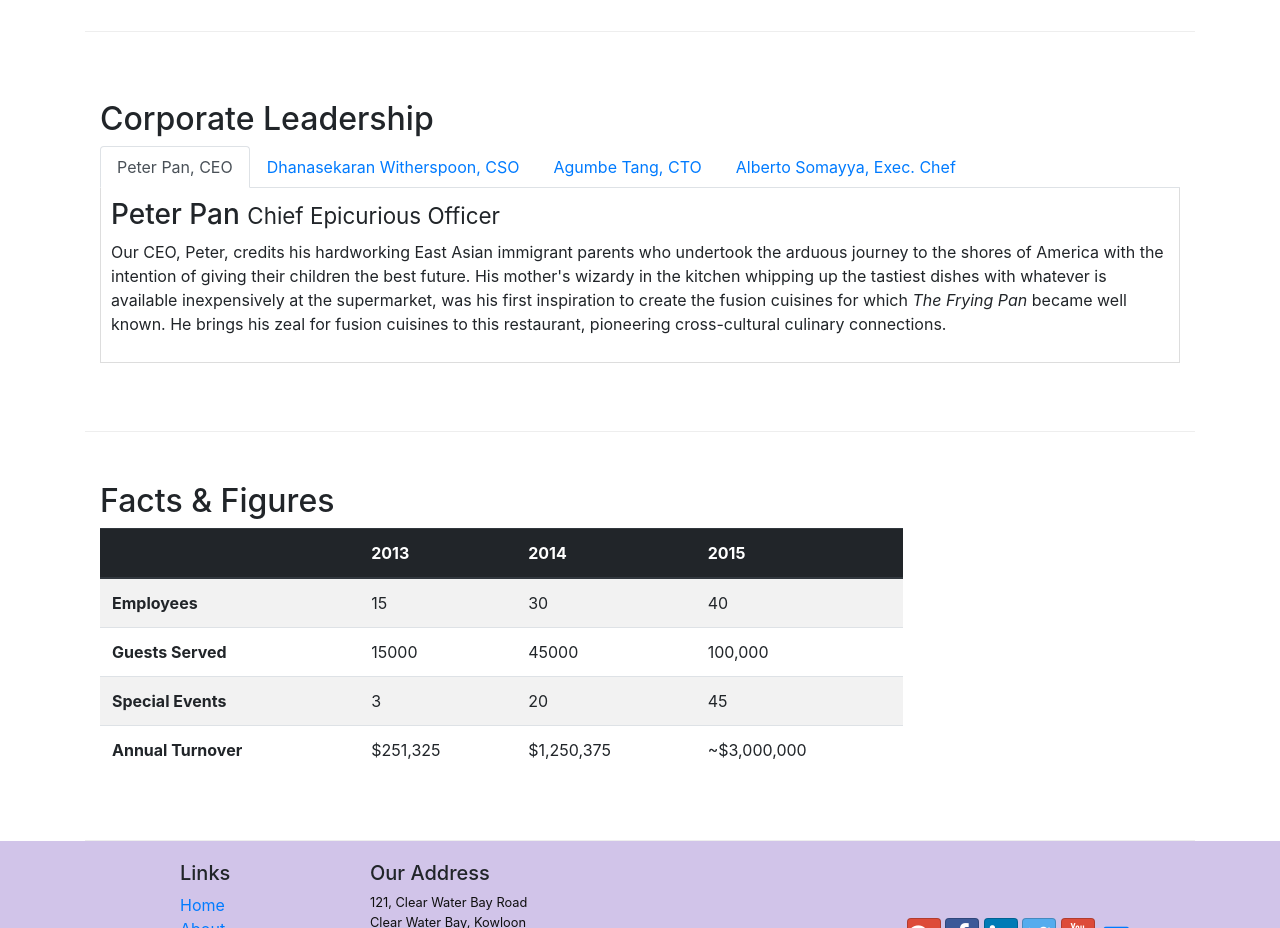
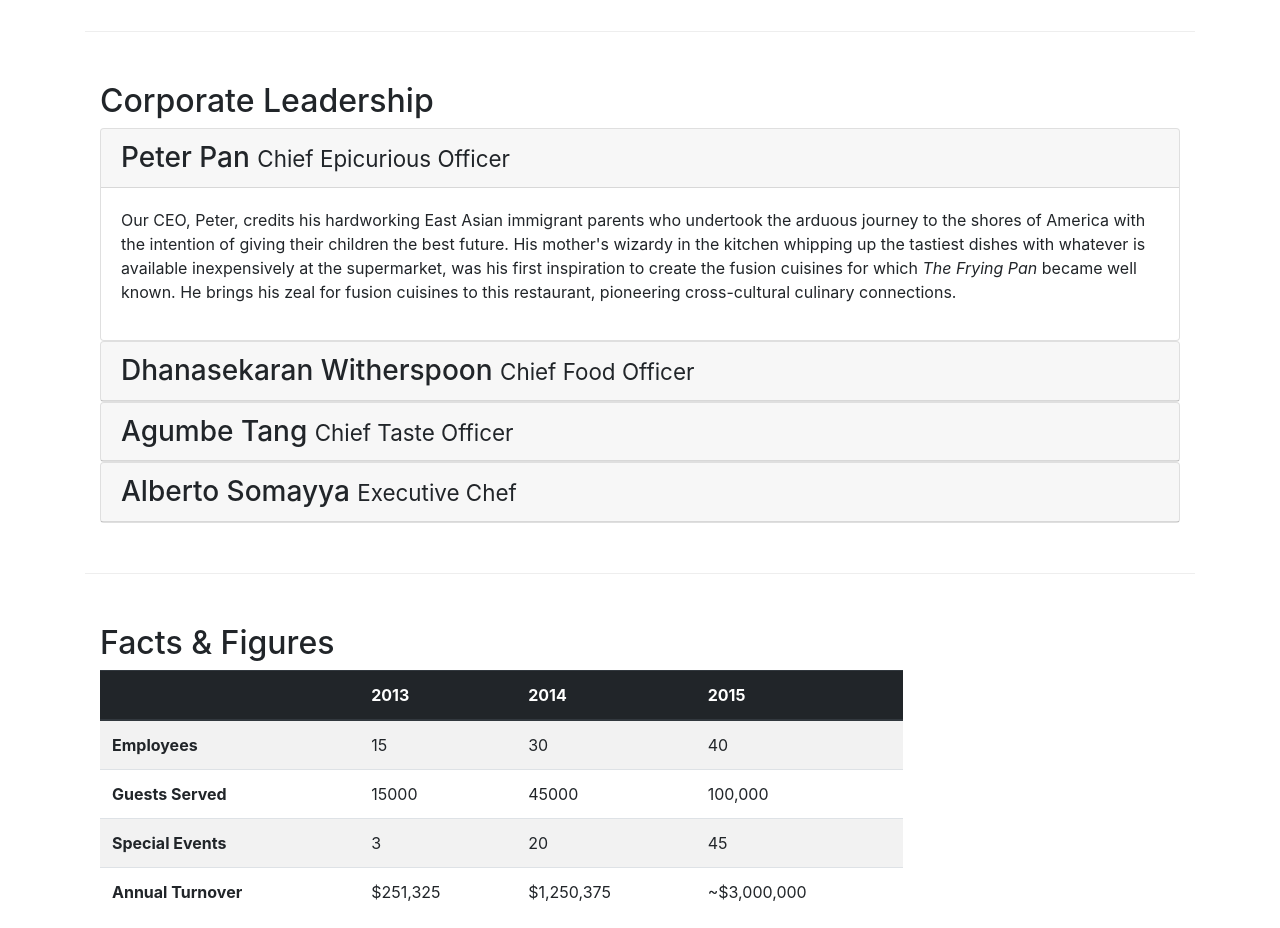
Before and after one commit to noeva/finalAss, a website: page aboutus.html in a window 1280 px wide. Shown: the part 940-1868 px from the top of the page. Drawn offline with nearby package versions, Linux system fonts and the light colour scheme.

Commit message:
accordion

```diff
--- a/aboutus.html
+++ b/aboutus.html
@@ -92,36 +92,62 @@
             <div class="row row-content align-items-center">
                 <div class="col-12">
                     <h2>Corporate Leadership</h2>
-                    <ul class="nav nav-tabs">
-                        <li class="nav-item">
-                            <a class="nav-link active" href="#peter" role="tab" data-toggle="tab">Peter Pan, CEO</a>
-                        </li>
-                        <li class="nav-item">
-                            <a class="nav-link" href="#danny" role="tab" data-toggle="tab">Dhanasekaran Witherspoon, CSO</a>
-                        </li>
-                        <li class="nav-item">
-                            <a class="nav-link" href="#agumbe" role="tab" data-toggle="tab">Agumbe Tang, CTO</a>
-                        </li>
-                        <li class="nav-item">
-                            <a class="nav-link" href="#alberto" role="tab" data-toggle="tab">Alberto Somayya, Exec. Chef</a>
-                        </li>
-                    </ul>
-                    <div class="tab-content">
-                        <div role="tabpanel" class="tab-pane fade show active" id="peter">
-                            <h3>Peter Pan <small>Chief Epicurious Officer</small></h3>
-                            <p class="d-none d-sm-block">Our CEO, Peter, credits his hardworking East Asian immigrant parents who undertook the arduous journey to the shores of America with the intention of giving their children the best future. His mother's wizardy in the kitchen whipping up the tastiest dishes with whatever is available inexpensively at the supermarket, was his first inspiration to create the fusion cuisines for which <em>The Frying Pan</em> became well known. He brings his zeal for fusion cuisines to this restaurant, pioneering cross-cultural culinary connections.</p>
+                    <div id="accordion">
+                        <div class="card">
+                            <div class="card-header" role="tab" id="peterheader">
+                                <h3 class="mb-0">
+                                    <a data-toggle="collapse" data-target="#peter">
+                                        Peter Pan <small>Chief Epicurious Officer</small>
+                                    </a>
+                                </h3>
+                            </div>
+                            <div role="tabpanel" class="collapse show" id="peter" data-parent="#accordion">
+                                <div class="card-body">
+                                    <p class="d-none d-sm-block">Our CEO, Peter, credits his hardworking East Asian immigrant parents who undertook the arduous journey to the shores of America with the intention of giving their children the best future. His mother's wizardy in the kitchen whipping up the tastiest dishes with whatever is available inexpensively at the supermarket, was his first inspiration to create the fusion cuisines for which <em>The Frying Pan</em> became well known. He brings his zeal for fusion cuisines to this restaurant, pioneering cross-cultural culinary connections.</p>
+                                </div>
+                            </div>
                         </div>
-                        <div role="tabpanel" class="tab-pane fade" id="danny">
-                            <h3>Dhanasekaran Witherspoon <small>Chief Food Officer</small></h3>
-                            <p class="d-none d-sm-block">Our CFO, Danny, as he is affectionately referred to by his colleagues, comes from a long established family tradition in farming and produce. His experiences growing up on a farm in the Australian outback gave him great appreciation for varieties of food sources. As he puts it in his own words, <em>Everything that runs, wins, and everything that stays, pays!</em></p>
+                        <div class="card">
+                            <div class="card-header" role="tab" id="dannyheader">
+                                <h3 class="mb-0">
+                                    <a data-toggle="collapse" data-target="#danny">
+                                        Dhanasekaran Witherspoon <small>Chief Food Officer</small>
+                                    </a>
+                                </h3>
+                            </div>
+                            <div role="tabpanel" class="collapse" id="danny" data-parent="#accordion">
+                                <div class="card-body">
+                                    <p class="d-none d-sm-block">Our CFO, Danny, as he is affectionately referred to by his colleagues, comes from a long established family tradition in farming and produce. His experiences growing up on a farm in the Australian outback gave him great appreciation for varieties of food sources. As he puts it in his own words, <em>Everything that runs, wins, and everything that stays, pays!</em></p>
+                                </div>
+                            </div>
                         </div>
-                        <div role="tabpanel" class="tab-pane fade" id="agumbe">
-                            <h3>Agumbe Tang <small>Chief Taste Officer</small></h3>
-                            <p class="d-none d-sm-block">Blessed with the most discerning gustatory sense, Agumbe, our CTO, personally ensures that every dish that we serve meets his exacting tastes. Our chefs dread the tongue lashing that ensues if their dish does not meet his exacting standards. He lives by his motto, <em>You click only if you survive my lick.</em></p>
+                        <div class="card">
+                            <div class="card-header" role="tab" id="agumbeheader">
+                                <h3 class="mb-0">
+                                    <a data-toggle="collapse" data-target="#agumbe">
+                                        Agumbe Tang <small>Chief Taste Officer</small>
+                                    </a>
+                                </h3>
+                            </div>
+                            <div role="tabpanel" class="collapse" id="agumbe" data-parent="#accordion">
+                                <div class="card-body">
+                                    <p class="d-none d-sm-block">Blessed with the most discerning gustatory sense, Agumbe, our CTO, personally ensures that every dish that we serve meets his exacting tastes. Our chefs dread the tongue lashing that ensues if their dish does not meet his exacting standards. He lives by his motto, <em>You click only if you survive my lick.</em></p>
+                                </div>
+                            </div>
                         </div>
-                        <div role="tabpanel" class="tab-pane fade" id="alberto">
-                            <h3>Alberto Somayya <small>Executive Chef</small></h3>
-                            <p class="d-none d-sm-block">Award winning three-star Michelin chef with wide International experience having worked closely with whos-who in the culinary world, he specializes in creating mouthwatering Indo-Italian fusion experiences. He says, <em>Put together the cuisines from the two craziest cultures, and you get a winning hit! Amma Mia!</em></p>
+                        <div class="card">
+                            <div class="card-header" role="tab" id="albertoheader">
+                                <h3 class="mb-0">
+                                    <a data-toggle="collapse" data-target="#alberto">
+                                        Alberto Somayya <small>Executive Chef</small>
+                                    </a>
+                                </h3>
+                            </div>
+                            <div role="tabpanel" class="collapse" id="alberto" data-parent="#accordion">
+                                <div class="card-body">
+                                    <p class="d-none d-sm-block">Award winning three-star Michelin chef with wide International experience having worked closely with whos-who in the culinary world, he specializes in creating mouthwatering Indo-Italian fusion experiences. He says, <em>Put together the cuisines from the two craziest cultures, and you get a winning hit! Amma Mia!</em></p>
+                                </div>
+                            </div>
                         </div>
                     </div>
                 </div>
```
